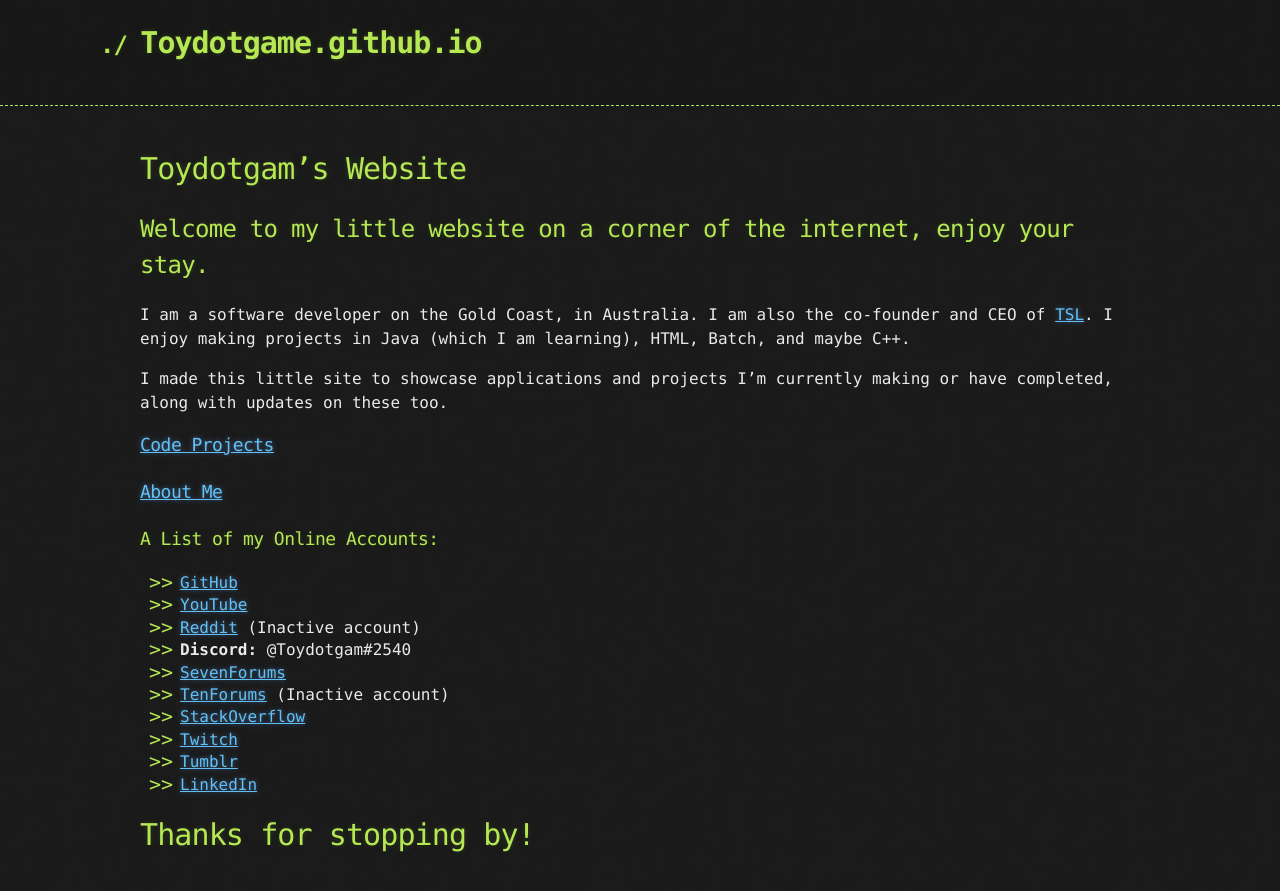
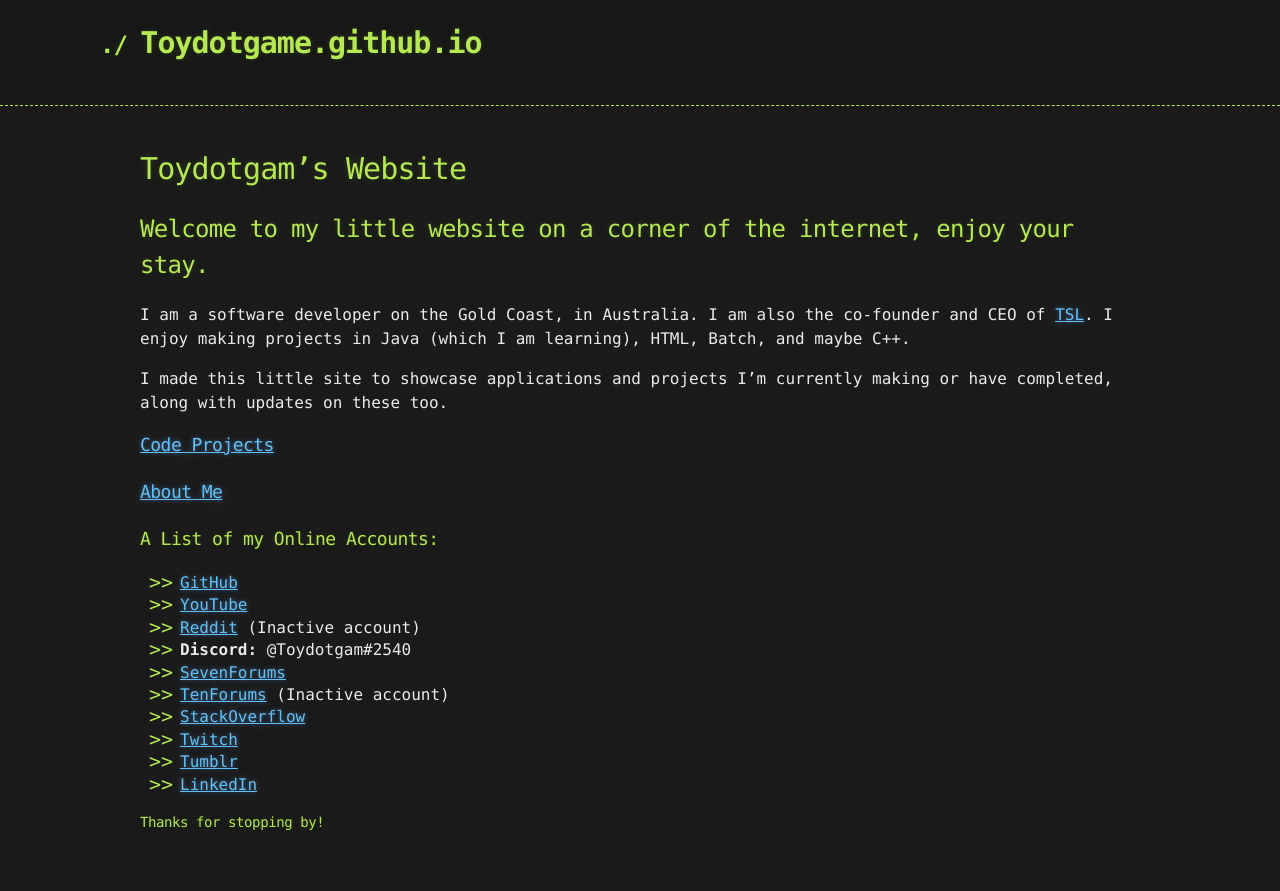
Before and after one commit to Toydotgame/Toydotgame.github.io, a Jekyll site: the page built from index.md, in a window 1280 px wide. Shown: the top 891 px of the page. Built offline with Jekyll 4.4.1, drawn with Linux system fonts in a browser that asks for light colours; our own code applies the rules of GitHub Pages for plain Markdown files; the repository's description, which GitHub fills in, is left out.

```diff
--- a/index.md
+++ b/index.md
@@ -21,4 +21,4 @@ I made this little site to showcase applications and projects I'm currently maki
 * [Tumblr](https://toydotgame.tumblr.com/)
 * [LinkedIn](https://www.linkedin.com/in/matthew-jeffrey-66a9a9188/)
 
-# Thanks for stopping by!
+#### Thanks for stopping by!
```
